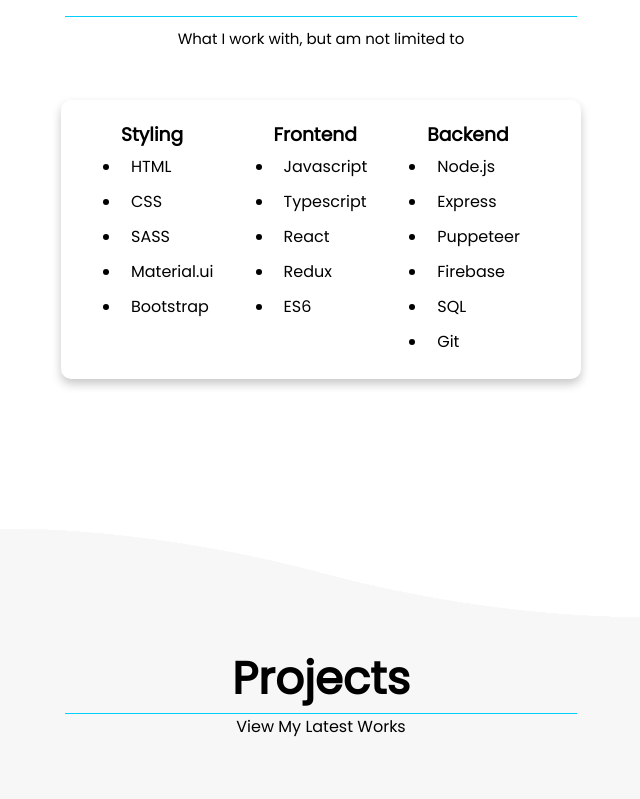
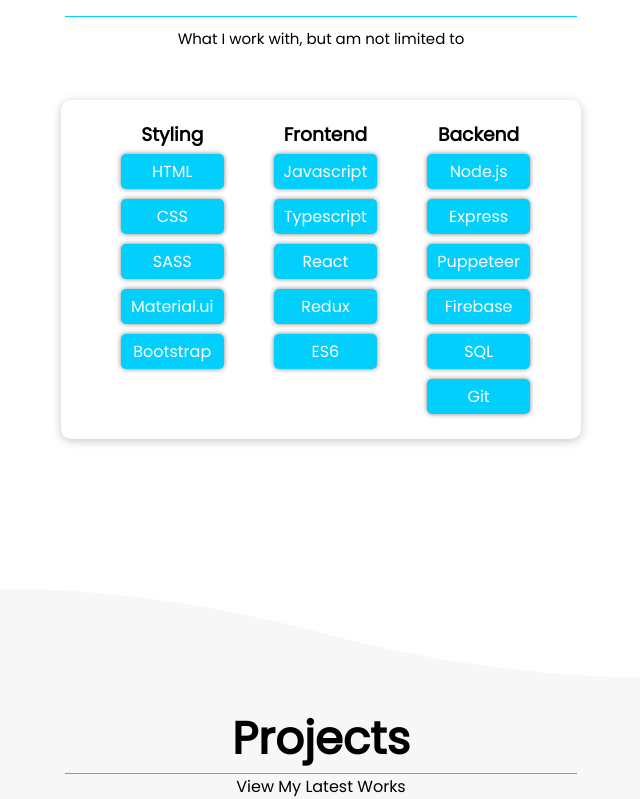
Before and after one commit to CJimenez-O/portfolio, a React (Create React App) app: page / in a window 1280 px wide. Shown: the part 1411-2210 px from the top of the page, without its empty margins (319-959 px from the left). Built offline with nearby package versions, Linux system fonts and the light colour scheme.

Commit message:
style: changed project card div in projects.js display to grid from flex. Also added background colors to skills then centers the title.

```diff
--- a/src/componenets/About.js
+++ b/src/componenets/About.js
@@ -53,7 +53,7 @@ function About() {
 			<div className="skills">
 				<div className="skill-lists">
 					<div>
-						<h3>Styling</h3>
+						<h3 className="skill-title">Styling</h3>
 						<ul className="skill-list">
 							<li>HTML</li>
 							<li>CSS</li>
@@ -64,7 +64,7 @@ function About() {
 					</div>
 
 					<div>
-						<h3>Frontend</h3>
+						<h3 className="skill-title">Frontend</h3>
 						<ul className="skill-list">
 							<li>Javascript</li>
 							<li>Typescript</li>
@@ -74,7 +74,7 @@ function About() {
 						</ul>
 					</div>
 					<div>
-						<h3>Backend</h3>
+						<h3 className="skill-title">Backend</h3>
 						<ul className="skill-list">
 							<li>Node.js</li>
 							<li>Express</li>
@@ -167,6 +167,10 @@ const AboutContainer = styled.div`
 		justify-content: center;
 		margin-bottom: 100px;
 	}
+
+	.skill-title {
+		text-align: center;
+	}
 	.skill-lists {
 		display: flex;
 		gap: 50px;
@@ -174,14 +178,24 @@ const AboutContainer = styled.div`
 		border-radius: 10px;
 		min-width: 100px;
 		max-width: 400px;
-		box-shadow: 0 5px 10px rgba(182, 182, 182, 0.75);
+		box-shadow: 0 2px 10px rgba(182, 182, 182, 0.75);
 		margin-bottom: 50px;
 	}
 
+	.skill-list {
+		list-style: none;
+		display: grid;
+		justify-content: center;
+		text-align: center;
+	}
+
 	.skill-list li {
-		margin-bottom: 0px;
+		background-color: #03cffc;
+		margin: 5px 0;
 		padding: 5px 10px;
 		border-radius: 5px;
+		color: white;
+		box-shadow: 0px 0px 5px gray;
 	}
 
 	.wave {
@@ -233,10 +247,6 @@ const AboutContainer = styled.div`
 		.skill-lists {
 			margin-bottom: 0px !important;
 		}
-
-		.skill-list li {
-			margin-bottom: 0px;
-		}
 	}
 `;
 
--- a/src/componenets/Porjects.js
+++ b/src/componenets/Porjects.js
@@ -42,7 +42,7 @@ function Porjects() {
 				<ProjectCard
 					image={window.location.origin + "/imgs/sr-mockup.png"}
 					title="Spek Repair"
-					info="Needing to authenticate my side business, I needed to create a website displaying my services and future products for sale. This does have a fully functional cart system but does not take payments. If you need any macbooks repaired I am your guy! "
+					info="Needing to authenticate my side business, I needed to create a website displaying my services and future products for sale. This does have a fully functional cart system but does not take payments. Also a form section for mail in repairs that gets sent to admin email and the user recieves a invoice within 24hrs. If you need any macbooks repaired I am your guy! "
 					link="https://spekrepair.com"
 					repo="https://github.com/CJimenez-O/spekrepair"
 					tech="Javascript, HTML, CSS, ES6"
@@ -63,9 +63,9 @@ const Container = styled.div`
 	justify-content: center;
 	background-color: #f7f7f7;
 	.projects {
-		display: flex;
+		display: grid;
+		grid-template-columns: 1fr 1fr;
 		gap: 50px;
-		justify-content: space-evenly;
 		margin: 0 5%;
 	}
 	.project {
--- a/src/componenets/ProjectCard.js
+++ b/src/componenets/ProjectCard.js
@@ -66,14 +66,14 @@ const Container = styled.div`
 	}
 	.button-link {
 		text-align: center;
-		border: 2px solid #03cffc;
+		background-color: #03cffc;
 		padding: 2% 4%;
 		width: 90px;
 		height: 25px;
 		border-radius: 5px;
 		cursor: pointer;
 		text-decoration: none;
-		color: black;
+		color: white;
 	}
 
 	.icon {
```
